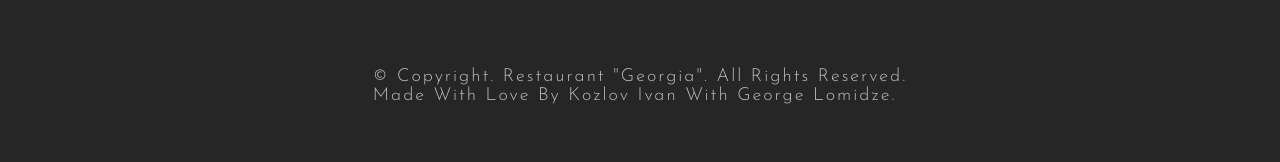
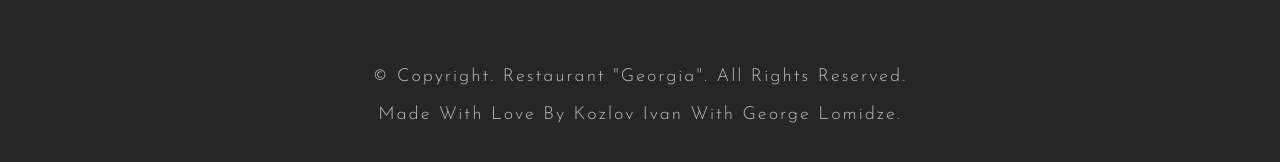
Before and after one commit to Ivan53135/projects-restaurant-georgia.github.io, a website: page index.html in a window 1280 px wide. Shown: the part 2477-2639 px from the top of the page. Drawn offline with nearby package versions, Linux system fonts and the light colour scheme.

Commit message:
update index.html

```diff
--- a/index.html
+++ b/index.html
@@ -200,8 +200,8 @@
       </div>
 
       <div class="footer-copyright">
-        <p class="footer-copyright-paragraph">
-          &copy; Copyright. Restaurant "Georgia". All Rights Reserved. <br> Made with love by Kozlov Ivan with George Lomidze.
+        <p class="footer-copyright-paragraph" style="text-align:center">
+          &copy; Copyright. Restaurant "Georgia". All Rights Reserved. <br><br> Made with love by Kozlov Ivan with George Lomidze.
         </p>
       </div>
     </footer>
```
